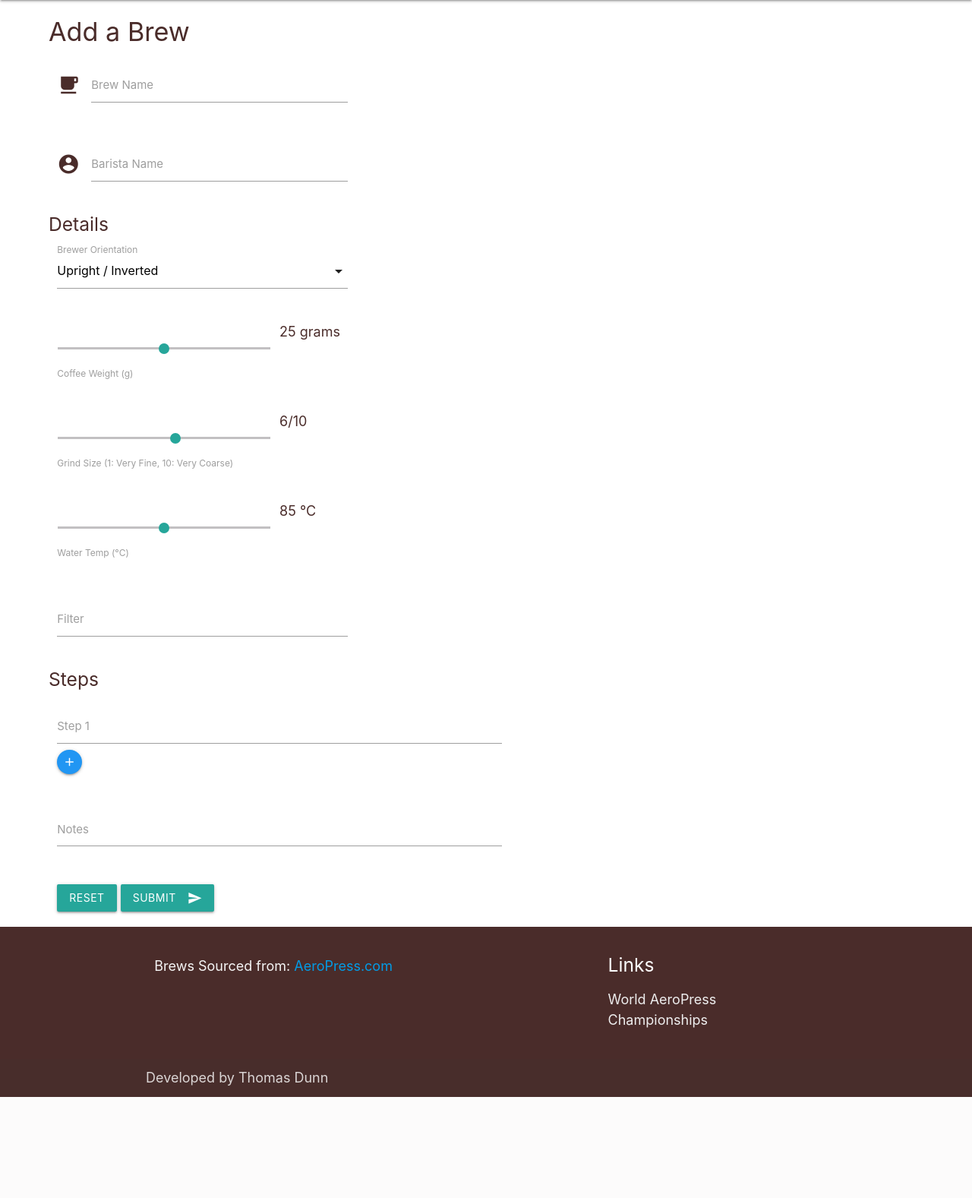
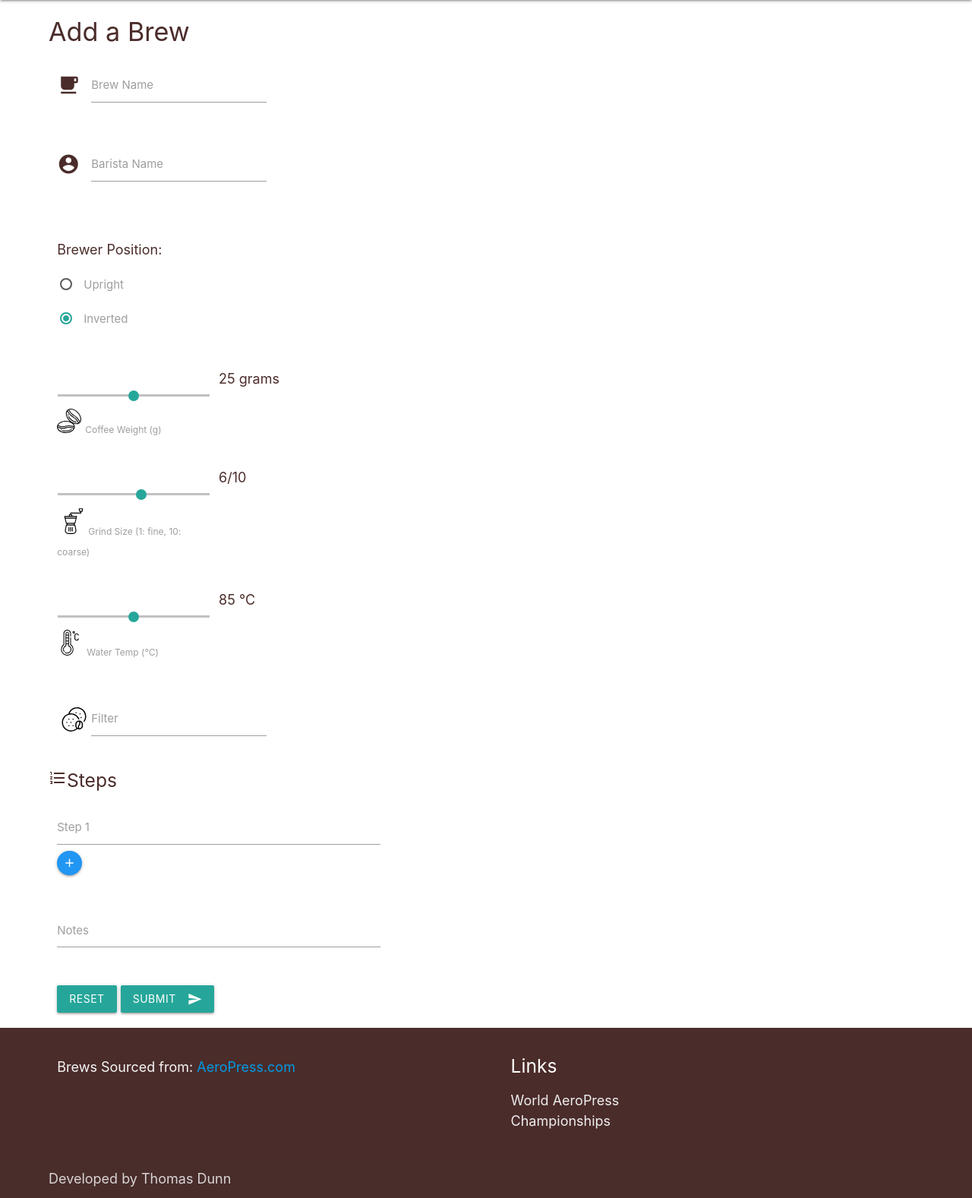
Before and after one commit to tdunn891/aeropress-hub, a Flask app: page /insert_brew in a window 1280 px wide. Shown: the part 64-1641 px from the top of the page at 76% size. Before the commit the page ends 1508 px from the top, so only its background shows below. Run offline with Flask 2, Linux system fonts and the light colour scheme; some libraries are stand-ins or nearby versions.

Commit message:
Add icons to insert_brew.html

```diff
--- a/static/css/base.css
+++ b/static/css/base.css
@@ -9,7 +9,7 @@ nav {
    background-color: #4a2c2a !important;
 }
 
-#container {
+.container {
    margin-left: 5%;
 }
 
--- a/templates/insert_brew.html
+++ b/templates/insert_brew.html
@@ -2,40 +2,54 @@
 {% block content %}
 
 
-<div class="row" id="container">
+<div class="row container">
    <h4>Add a Brew</h4>
    <!-- Form Input -->
    <form class="col s12">
       <div class="row">
          <div class="input-field col s12 m6 l4">
             <i class="material-icons prefix">local_cafe</i>
-            <input id="icon_prefix" type="text" class="validate">
-            <label for="icon_prefix">Brew Name</label>
+            <input id="brew_name" name="brew_name" type="text" class="validate" />
+            <label for="brew_name">Brew Name</label>
          </div>
       </div>
       <div class="row">
          <div class="input-field col s12 m6 l4">
             <!-- <i class="material-icons prefix">phone</i> -->
             <i class="material-icons prefix">account_circle</i>
-            <input id="barista_name" type="text" class="validate">
+            <input id="barista_name" name="barista_name" type="text" class="validate" />
             <label for="barista_name">Barista Name</label>
          </div>
       </div>
       <!-- </div> -->
       <div class="row">
-         <h5>Details</h5>
+         <!-- <h5>Details</!-->
          <div class="input-field col s12 m6 l4">
-            <select class="icons">
-               <option value="" disabled selected>Upright / Inverted</option>
-               <option value="" data-icon="static/images/aeropress.svg" class="left">Upright</option>
-               <option value="" data-icon="static/images/aeropress_inverted.svg" class="left">Inverted</option>
-            </select>
-            <label>Brewer Orientation</label>
+            <!-- <select id="brewer_position" name="brewer_position" class="icons"> -->
+            <!-- <option value="" disabled selected>Upright / Inverted</option> -->
+            <!-- <option value="" data-icon="static/images/aeropress.svg" class="left">Upright</option> -->
+            <!-- <option value="" data-icon="static/images/aeropress_inverted.svg" class="left">Inverted</option> -->
+            <!-- </select> -->
+            <!-- <label>Brewer Orientation</label> -->
+            <p>Brewer Position:</p>
+            <p>
+               <label>
+                  <input name="brewer" type="radio" id="brewer_upright" class="with-gap" />
+                  <span>Upright</span>
+               </label>
+            </p>
+            <p>
+               <label>
+                  <input name="brewer" type="radio" id="brewer_inverted" class="with-gap" checked />
+                  <span>Inverted</span>
+               </label>
+            </p>
          </div>
       </div>
       <div class="row">
          <p class="range-field col s12 m6 l3">
-            <input type="range" id="coffee_weight_slider" min="10" max="40" name="coffee_weight" />
+            <input type="range" id="coffee_weight_slider" name="coffee_weight" min="10" max="40" />
+            <img src="static/images/bean.svg" alt="Coffee Beans" height="32px">
             <label for="coffee_weight_slider">Coffee Weight (g)</label>
             <!-- var weight = $('input[name=coffee_weight]').val(); -->
             <div id="coffee_weight_label"> grams</div>
@@ -44,14 +58,17 @@
       </div>
       <div class="row">
          <p class="range-field col s12 m6 l3">
-            <input type="range" id="grind_size_slider" min="1" max="10" name="grind_size" />
-            <label for="grind_size_slider">Grind Size (1: Very Fine, 10: Very Coarse)</label>
+            <input type="range" id="grind_size_slider" name="grind_size" min="1" max="10" />
+            <img src="static/images/grinder.svg" alt="Coffee Grinder" height="36px">
+            <label for="grind_size_slider">Grind Size (1: fine, 10: coarse)</label>
             <div id="grind_size_label">/10</div>
          </p>
       </div>
       <div class="row">
          <p class="range-field col s12 m6 l3">
-            <input type="range" id="Water Temp" min="70" max="100" name="water_temp" />
+            <input type="range" id="Water Temp" name="water_temp" min="70" max="100" />
+            <img src="static/images/thermometer.svg" alt="Thermomenter" height="34px">
+            <!-- <i class="fas fa-thermometer-three-quarters"></i> -->
             <label for="water_temp_slider">Water Temp (°C)</label>
             <div id="water_temp_label"> °C</div>
          </p>
@@ -59,15 +76,17 @@
       <div class="row">
          <div class="input-field col s12 m6 l4">
             <!-- <i class="material-icons prefix">phone</i> -->
-            <input id="filter" type="text" class="validate">
+            <img src="static/images/filter.svg" alt="Coffee filter" height="32px" class="prefix">
+            <input id="filter" name="filter" type="text" class="validate">
             <label for="filter">Filter</label>
          </div>
       </div>
       <div class="row">
-         <h5>Steps</h5>
+         <h5>
+            <i class="material-icons">format_list_numbered</i>Steps</h5>
          <div class="input-field col s12 m6 l6">
             <!-- <i class="material-icons prefix">phone</i> -->
-            <input id="step_1" type="text" class="validate">
+            <input id="step_1" name="step_1" type="text" class="validate">
             <label for="step_1">Step 1</label>
             <a class="btn-floating btn-small waves-effect waves-light blue">
                <i class="material-icons">add</i></a>
@@ -76,8 +95,8 @@
       <!-- Notes -->
       <div class="row">
          <div class="input-field col s12 m6 l6">
-            <textarea id="notes_textarea" class="materialize-textarea"></textarea>
-            <label for="notes_textare">Notes</label>
+            <textarea id="notes_textarea" name="notes" class="materialize-textarea"></textarea>
+            <label for="notes_textarea">Notes</label>
          </div>
       </div>
       <!-- Reset Button -->
```
Also changed, not shown: static/images/filter.svg (added), static/images/thermometer.svg (added).
